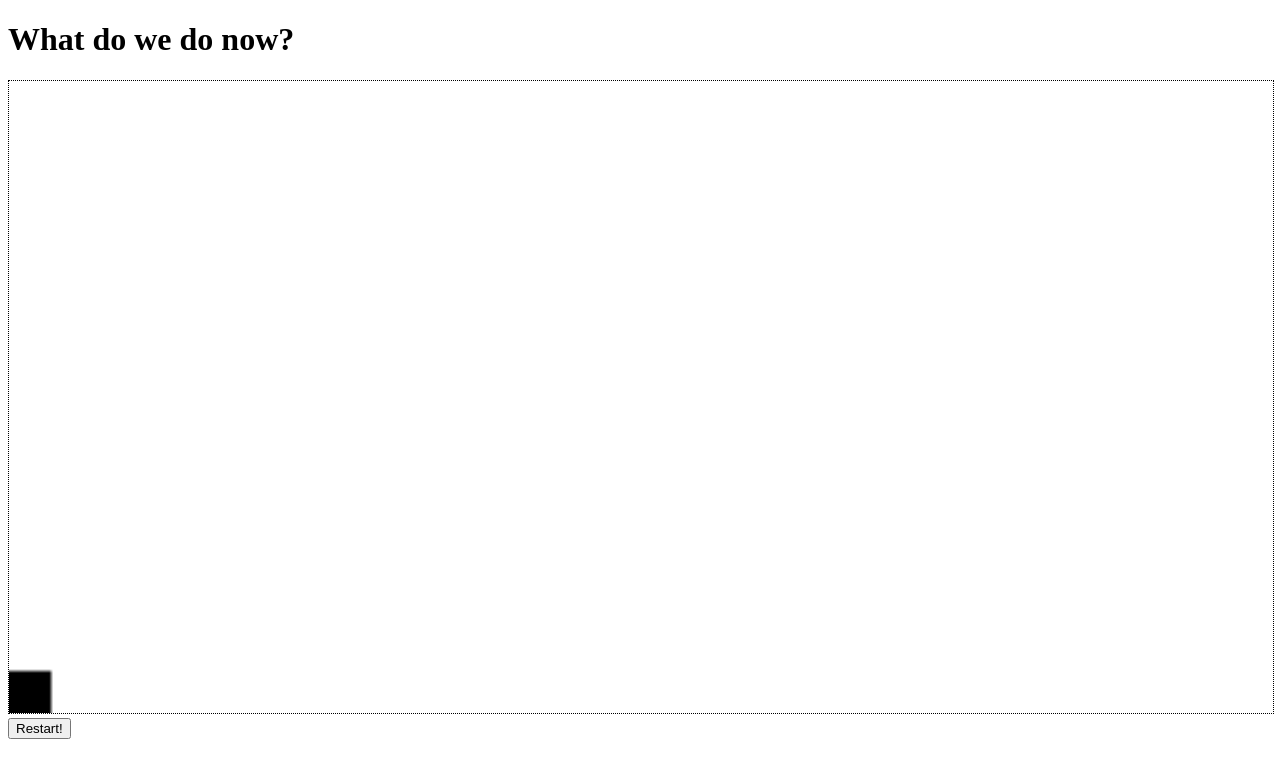
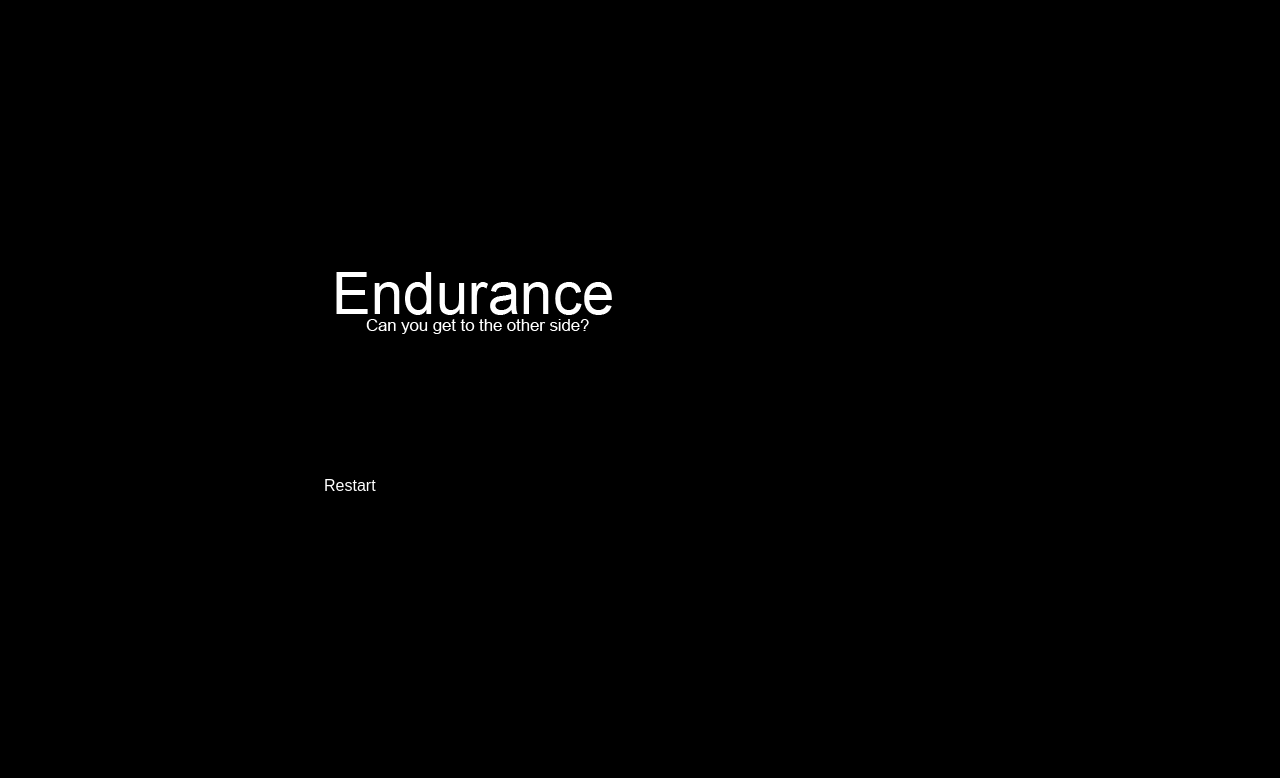
Before and after one commit to CaffeinePrism/endurance, a plain HTML site: page index.html in a window 1280 px wide. Drawn offline with Linux system fonts and the light colour scheme.

Commit message:
made it look nice

```diff
--- a/index.html
+++ b/index.html
@@ -1,20 +1,46 @@
 <!DOCTYPE html>
 <html>
 <head>
-<title>Seizure</title>
+<title>Endurance</title>
 <style>
+  html{
+    background-color:black;
+  }
   canvas {
-    border: 1px dotted;
-    height: 100%;
+    border: 1px;
+    height: 100px;
     width: 100%;
   }
+  .content {
+    margin-left:auto;
+    margin-right:auto;
+    margin-top:20%;
+    width:50%;
+    }
+  h1{
+    font-family:Arial;
+    color:white;
+  }
+  .restart{
+    font-family:Arial;
+    color:white;
+    font-size:10;
+    }
+  details{
+    color:white;
+  }
+  .head{
+    background-color:black;
+    }
 </style>
 </head>
 <body>
-<h1>What do we do now?</h1>
-<canvas id="canvas"></canvas>
-<button onclick="location.reload()">Restart!</button>
-<script type="text/javascript" src="assets/js/main.js"></script>
-
+  <div class="content">
+  <div class="head"><img src='assets/images/head.png' /></div>
+  <canvas id="canvas"></canvas>
+  <br />
+  <p onclick="location.reload()" class="restart" >Restart</p>
+  <script type="text/javascript" src="assets/js/main.js"></script>
+</div>
 </body>
 </html>
```
Also changed, not shown: assets/images/head.png (added).
